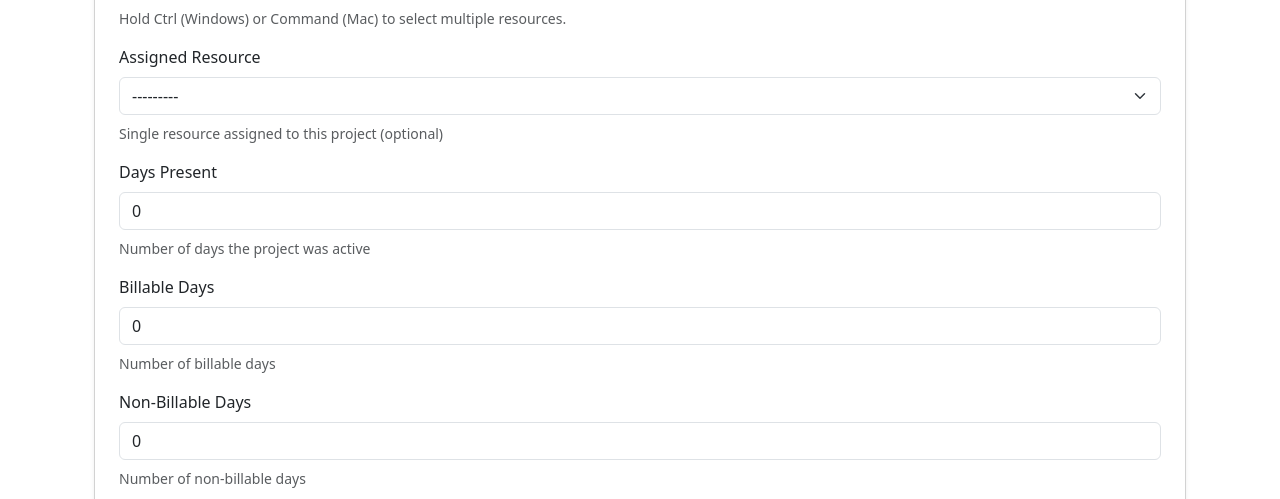
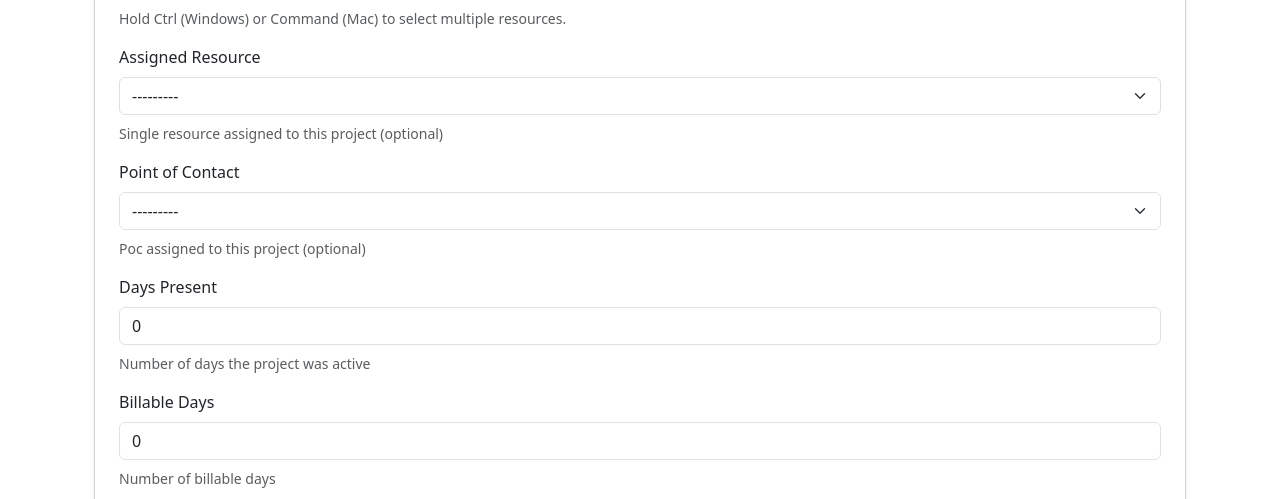
Before and after one commit to Samarth-Prajapati/Django_Project_1, a Django app: page /projects/projects/create/ in a window 1280 px wide. Shown: the part 755-1254 px from the top of the page. Run offline with Django 5.2, Linux system fonts and the light colour scheme; data that the repository does not hold is empty.

Commit message:
updated poc

```diff
--- a/projects/forms.py
+++ b/projects/forms.py
@@ -9,7 +9,7 @@ class ProjectForm(forms.ModelForm):
         # Exclude auto-calculated and system fields
         fields = [
             'project_name', 'project_type', 'year', 'month', 'resources',
-            'assign_project',
+            'assign_project','poc',
             'present_day', 'billable_days', 'non_billable_days', 'is_active'
         ]
         widgets = {
@@ -20,6 +20,7 @@ class ProjectForm(forms.ModelForm):
             'month': forms.Select(attrs={'class': 'form-select'}),
             'resources': forms.SelectMultiple(attrs={'class': 'form-select'}),
             'assign_project': forms.Select(attrs={'class': 'form-select'}),
+            'poc': forms.Select(attrs={'class': 'form-select'}),
             'present_day': forms.NumberInput(attrs={'class': 'form-control', 'step': '0.5'}),
             'billable_days': forms.NumberInput(attrs={'class': 'form-control', 'step': '0.5'}),
             'non_billable_days': forms.NumberInput(attrs={'class': 'form-control', 'step': '0.5'}),
@@ -33,6 +34,7 @@ class ProjectForm(forms.ModelForm):
             'non_billable_days': 'Non-Billable Days',
             'resources': 'Assigned Resources',
             'assign_project': 'Assigned Resource',
+            'poc': 'Point of Contact',
             'is_active': 'Active?',
         }
         help_texts = {
--- a/projects/models.py
+++ b/projects/models.py
@@ -84,6 +84,15 @@ class Project(models.Model):
         help_text="Single resource assigned to this project (optional)"
     )
 
+    poc = models.ForeignKey(
+        Resource,
+        on_delete=models.SET_NULL,
+        null=True,
+        blank=True,
+        related_name='poc',
+        help_text="Poc assigned to this project (optional)"
+    )
+
     def save(self, *args, **kwargs):
         if self.billable_days > 0:
             self.billable_hours = self.billable_days * 8
--- a/projects/templates/projects/project_list.html
+++ b/projects/templates/projects/project_list.html
@@ -32,6 +32,7 @@
         <th>Project Type</th>
         <th>Resources</th>
         <th>Assigned Resource</th>
+        <th>Poc</th>
         <th>Days Present</th>
         <th>Billable Days</th>
         <th>Non-Billable Days</th>
@@ -50,6 +51,7 @@
             {% endfor %}
           </td>
           <td>{% if project.assign_project %}{{ project.assign_project.resource_name }}{% else %}-{% endif %}</td>
+          <td>{% if project.poc %}{{ project.poc.resource_name }}{% else %}-{% endif %}</td>
           <td>{{ project.present_day }}</td>
           <td>{{ project.billable_days }}</td>
           <td>{{ project.non_billable_days }}</td>
--- a/projects/views.py
+++ b/projects/views.py
@@ -130,7 +130,7 @@ def project_tree_visualization(request):
 def project_tree_html(request):
     """Generate an HTML-based tree visualization that doesn't require Graphviz."""
     try:
-        projects = Project.objects.prefetch_related('resources', 'assign_project').all()
+        projects = Project.objects.prefetch_related('resources', 'assign_project', 'poc').all()
 
         # Create HTML tree structure
         html_tree = ['<div class="tree-container">']
@@ -158,7 +158,7 @@ def project_tree_html(request):
                 html_tree.append('</li>')
 
             # Add POC
-            if hasattr(project, 'poc') and project.poc:
+            if project.poc:
                 html_tree.append(f'<li>🎯 POC: {project.poc.resource_name}</li>')
 
             html_tree.append('</ul>')
@@ -214,12 +214,12 @@ def project_tree_html(request):
 
 def project_tree_view(request):
     """API endpoint that returns project tree data as JSON."""
-    projects = Project.objects.prefetch_related('resources', 'assign_project').all()
+    projects = Project.objects.prefetch_related('resources', 'assign_project', 'poc').all()
     tree = []
     for project in projects:
         assign_project_name = project.assign_project.resource_name if project.assign_project else None
         resource_names = [{"text": res.resource_name, "icon": "fas fa-user"} for res in project.resources.all()]
-        poc_value = project.poc.resource_name if hasattr(project, 'poc') and project.poc else None
+        poc_value = project.poc.resource_name if project.poc else None
 
         project_node = {
             "text": f"{project.project_name} ({project.get_project_type_display()})",
@@ -269,14 +269,14 @@ def project_tree_graphviz(request):
         if project_id:
             # Single project visualization
             try:
-                project = Project.objects.prefetch_related('resources', 'assign_project').get(pk=project_id)
+                project = Project.objects.prefetch_related('resources', 'assign_project', 'poc').get(pk=project_id)
                 projects = [project]
                 root_label = f"Project: {project.project_name}"
             except Project.DoesNotExist:
                 return HttpResponse("Project not found", status=404)
         else:
             # All projects visualization
-            projects = Project.objects.prefetch_related('resources', 'assign_project').all()
+            projects = Project.objects.prefetch_related('resources', 'assign_project', 'poc').all()
             root_label = "All Projects"
 
         # Create root node for the tree
@@ -303,7 +303,7 @@ def project_tree_graphviz(request):
                     Node(f"👤 {res.resource_name}", parent=resources_node)
 
             # Add POC node
-            if hasattr(project, 'poc') and project.poc:
+            if project.poc:
                 Node(f"🎯 POC:\n{project.poc.resource_name}", parent=project_node)
 
         # Generate Graphviz dot content with vertical layout and improved styling
```
Also changed, not shown: projects/migrations/0005_project_poc.py (added).
